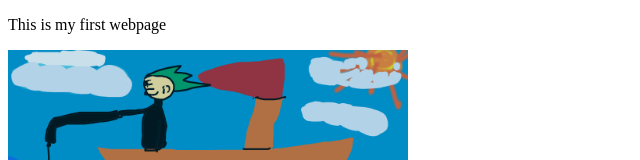
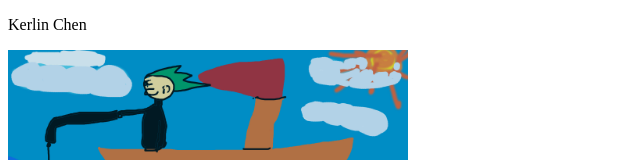
Before and after one commit to KerlinChen/KerlinChen.github.io, a plain HTML site: page index.html in a window 1280 px wide. Shown: the top 160 px of the page, without its empty margins (0-640 px from the left). Drawn offline with Linux system fonts and the light colour scheme.

Commit message:
Update index.html

```diff
--- a/index.html
+++ b/index.html
@@ -1,6 +1,6 @@
 <!DOCTYPE html>
 <html>
-  <p>This is my first webpage</p>
+  <p>Kerlin Chen</p>
   <body>
   <img src="Virtual Landscape Kerlin.jpg"height="400">
   <h1>This my Intro to New Media page.</h1>
```
